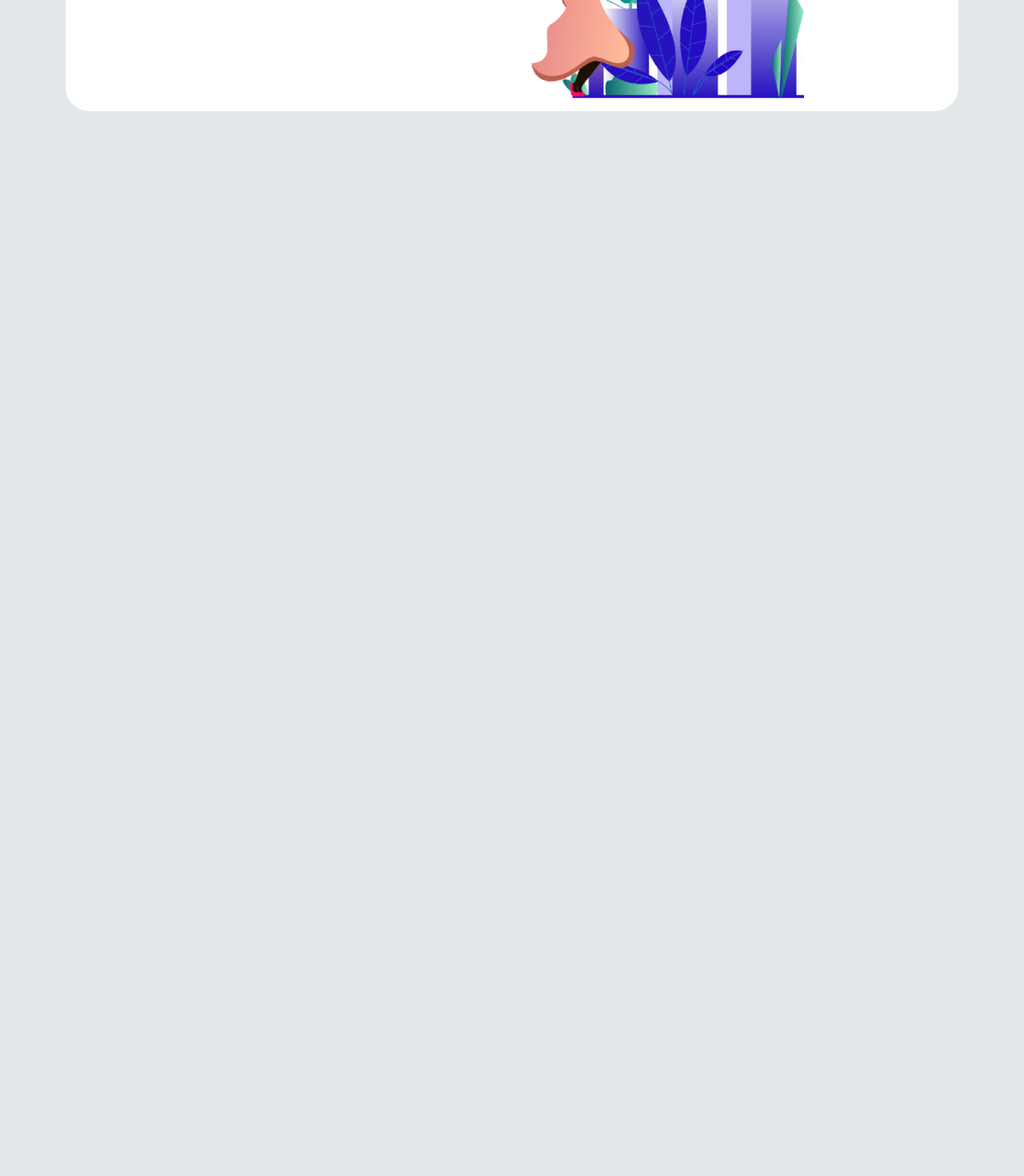
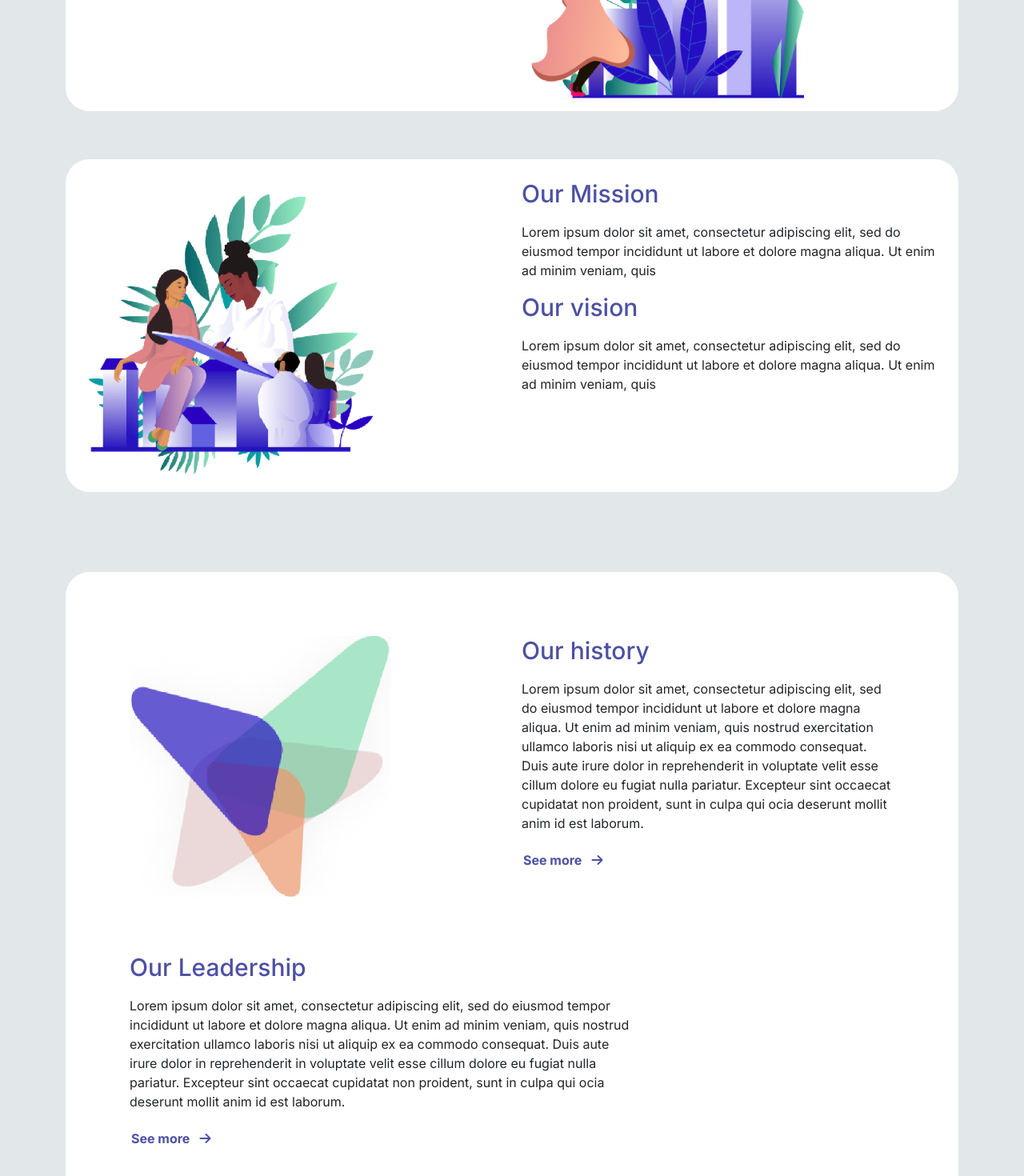
Before and after one commit to Elly-Wenani/medtronic_labs, a React (Create React App) app: page /our-company in a window 1280 px wide. Shown: the part 360-1830 px from the top of the page at 80% size. Before the commit the page ends 800 px from the top, so only its background shows below. Built offline with nearby package versions, Linux system fonts and the light colour scheme.

Commit message:
All Our History Page

```diff
--- /dev/null
+++ b/src/components/MissionVision.js
@@ -0,0 +1,43 @@
+import React from 'react';
+import { Card, Col, Container, Image, Row } from 'react-bootstrap';
+
+function MissionVision() {
+  return (
+    <div>
+      <Container>
+        <Card className="about_card">
+          <Row>
+            <Col md={6}>
+              <Image
+                src="/images/ABOUT US IMAGES-02.png"
+                className="about_img"
+              />
+            </Col>
+
+            <Col md={6} className="mission">
+              <div>
+                <h1>Our Mission</h1>
+                <p>
+                  Lorem ipsum dolor sit amet, consectetur adipiscing elit, sed
+                  do eiusmod tempor incididunt ut labore et dolore magna aliqua.
+                  Ut enim ad minim veniam, quis
+                </p>
+              </div>
+
+              <div>
+                <h1>Our vision</h1>
+                <p>
+                  Lorem ipsum dolor sit amet, consectetur adipiscing elit, sed
+                  do eiusmod tempor incididunt ut labore et dolore magna aliqua.
+                  Ut enim ad minim veniam, quis
+                </p>
+              </div>
+            </Col>
+          </Row>
+        </Card>
+      </Container>
+    </div>
+  );
+}
+
+export default MissionVision;
--- /dev/null
+++ b/src/components/OurHistory.js
@@ -0,0 +1,73 @@
+import React from 'react';
+import { Card, Col, Container, Image, Row } from 'react-bootstrap';
+
+function OurHistory() {
+  return (
+    <div>
+      <Container>
+        <Card className="mission_card">
+          <Row>
+            <Col md={6}>
+              <Image
+                src="/images/ABOUT US IMAGES-03.png"
+                className="about_img"
+              />
+            </Col>
+
+            <Col md={6} className="mission">
+              <div>
+                <h1>Our history</h1>
+                <p>
+                  Lorem ipsum dolor sit amet, consectetur adipiscing elit, sed
+                  do eiusmod tempor incididunt ut labore et dolore magna aliqua.
+                  Ut enim ad minim veniam, quis nostrud exercitation ullamco
+                  laboris nisi ut aliquip ex ea commodo consequat. Duis aute
+                  irure dolor in reprehenderit in voluptate velit esse cillum
+                  dolore eu fugiat nulla pariatur. Excepteur sint occaecat
+                  cupidatat non proident, sunt in culpa qui ocia deserunt mollit
+                  anim id est laborum.
+                </p>
+              </div>
+
+              <div className="about_btn_container">
+                <button className="btn btn-about-us">See more</button>
+                <i
+                  class="fa fa-arrow-right btn-about-us"
+                  aria-hidden="true"
+                ></i>
+              </div>
+            </Col>
+          </Row>
+
+          <Row>
+            <Col md={8} className="mission">
+              <div style={{ paddingTop: '70px' }}>
+                <h1>Our Leadership</h1>
+                <p>
+                  Lorem ipsum dolor sit amet, consectetur adipiscing elit, sed
+                  do eiusmod tempor incididunt ut labore et dolore magna aliqua.
+                  Ut enim ad minim veniam, quis nostrud exercitation ullamco
+                  laboris nisi ut aliquip ex ea commodo consequat. Duis aute
+                  irure dolor in reprehenderit in voluptate velit esse cillum
+                  dolore eu fugiat nulla pariatur. Excepteur sint occaecat
+                  cupidatat non proident, sunt in culpa qui ocia deserunt mollit
+                  anim id est laborum.
+                </p>
+              </div>
+
+              <div className="about_btn_container">
+                <button className="btn btn-about-us">See more</button>
+                <i
+                  class="fa fa-arrow-right btn-about-us"
+                  aria-hidden="true"
+                ></i>
+              </div>
+            </Col>
+          </Row>
+        </Card>
+      </Container>
+    </div>
+  );
+}
+
+export default OurHistory;
--- a/src/index.css
+++ b/src/index.css
@@ -591,3 +591,50 @@ code {
   width: 70%;
   height: auto;
 }
+
+.mission p {
+  margin-top: -20px;
+}
+
+.btn-about-us {
+  background-color: var(--white);
+  color: #4d50a4;
+  font-size: 16px;
+  text-decoration: none;
+  border-style: none;
+  font-weight: bold;
+  margin-left: -10px;
+}
+
+.about_btn_container {
+  display: flex;
+  align-items: center;
+}
+
+.about_btn_container button {
+  margin-right: 10px;
+}
+
+.about_btn_container button:hover {
+  cursor: pointer;
+  color: #4d50a4;
+}
+
+.mission_card {
+  margin-top: 20px;
+  padding: 80px 80px;
+  border-style: none;
+  border-radius: 30px;
+}
+
+.mission_card h1 {
+  font-size: 30px;
+  color: #4d50a4;
+  padding-bottom: 30px;
+}
+
+@media screen and (max-width: 768px) {
+  .mission_card {
+    padding: 20px 20px;
+  }
+}
--- a/src/screens/OurCompany.js
+++ b/src/screens/OurCompany.js
@@ -1,6 +1,8 @@
 import React from 'react';
 import { Helmet } from 'react-helmet-async';
 import AboutUs from '../components/AboutUs';
+import MissionVision from '../components/MissionVision';
+import OurHistory from '../components/OurHistory';
 
 function OurCompany() {
   return (
@@ -10,6 +12,12 @@ function OurCompany() {
       <div>
         <AboutUs />
       </div>
+      <div style={{ padding: '40px 0' }}>
+        <MissionVision />
+      </div>
+      <div style={{ padding: '40px 0' }}>
+        <OurHistory />
+      </div>
     </div>
   );
 }
```
Also changed, not shown: public/images/ABOUT US IMAGES-02.png (added), public/images/ABOUT US IMAGES-03.png (added).
